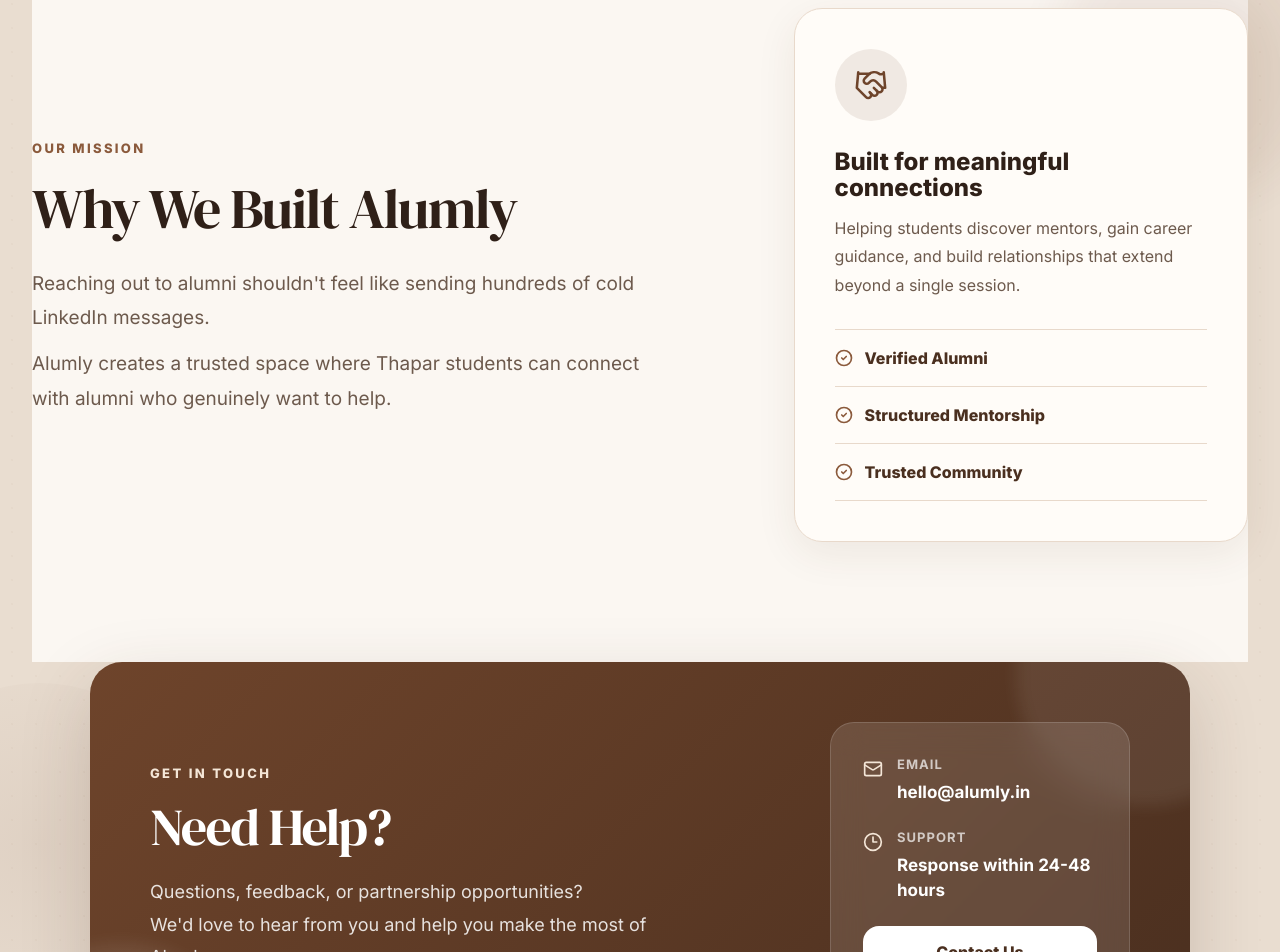
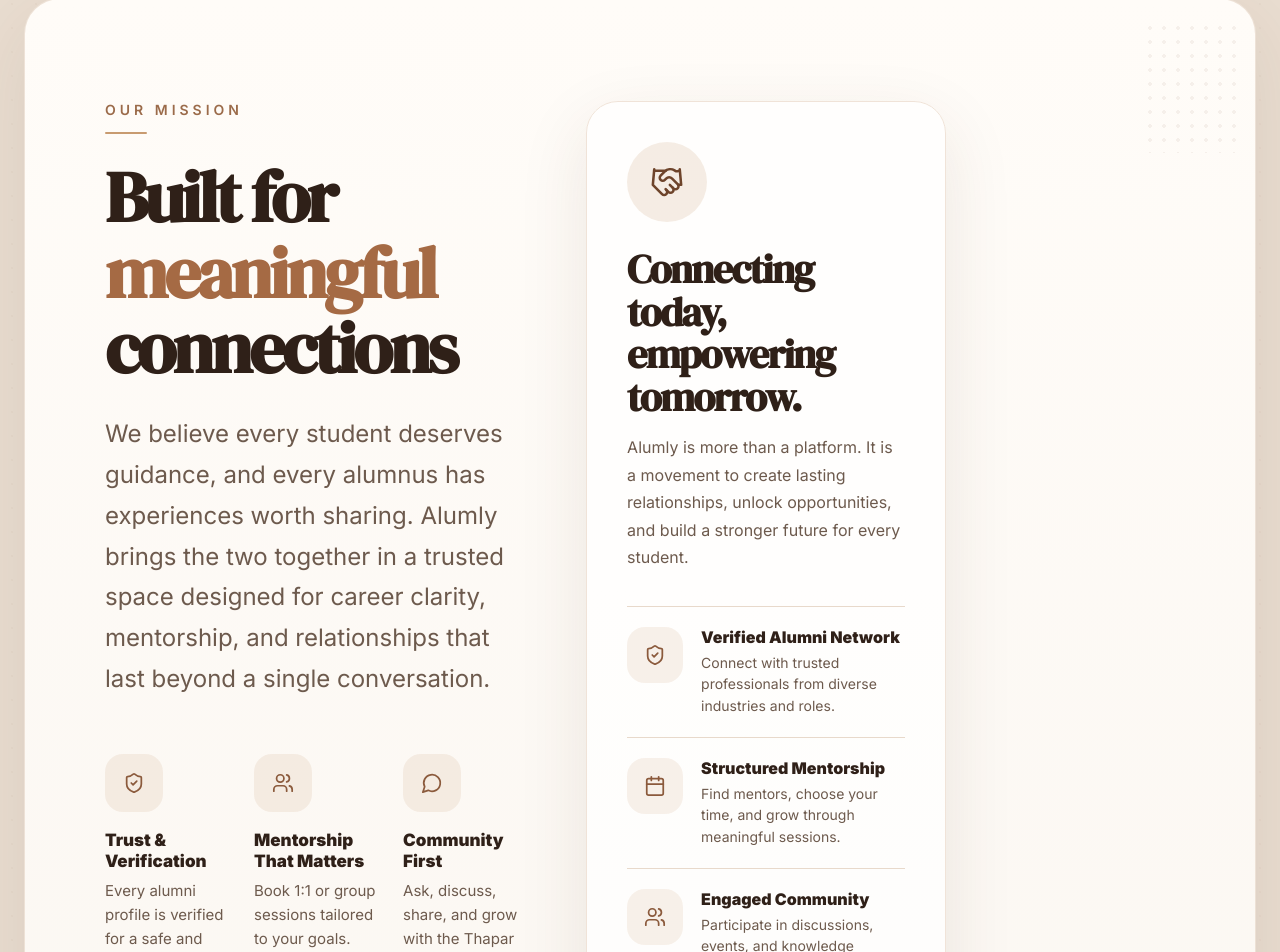
Before and after one commit to Harshita445/alumni_platform, a Next.js app in the folder frontend/: page / in a window 1280 px wide. Shown: the part 2000-2952 px from the top of the page. Built offline with nearby package versions, Linux system fonts and the light colour scheme; no server answers.

Commit message:
WIP: redesign profile dashboard and bookings flow

```diff
--- a/frontend/src/app/globals.css
+++ b/frontend/src/app/globals.css
@@ -543,70 +543,153 @@
 .mission-section {
   position: relative;
   display: grid;
-  grid-template-columns: minmax(0, 0.6fr) minmax(320px, 0.4fr);
-  gap: 80px;
-  align-items: center;
-  padding: 120px 0;
-  background: #fbf7f2;
+  width: min(1400px, calc(100vw - 48px));
+  grid-template-columns: minmax(0, 0.65fr) minmax(360px, 0.35fr);
+  gap: 56px;
+  align-items: start;
+  margin: 110px 0 0 50%;
+  overflow: hidden;
+  padding: 100px 80px;
+  border: 1px solid rgba(232, 217, 203, 0.72);
+  border-radius: 36px;
+  background: linear-gradient(180deg, #fffcf8 0%, #fbf7f2 100%);
+  box-shadow: 0 24px 80px rgba(74, 47, 31, 0.09);
+  transform: translateX(-50%);
 }
 
 .mission-copy {
-  max-width: 680px;
+  position: relative;
+  z-index: 1;
+  max-width: 830px;
+}
+
+.mission-label-wrap {
+  display: grid;
+  width: fit-content;
+  gap: 12px;
+  margin-bottom: 26px;
 }
 
 .mission-label {
   display: inline-block;
-  margin-bottom: 20px;
-  color: #8b5a3c;
-  font-size: 13px;
-  font-weight: 800;
-  letter-spacing: 0.18em;
+  color: #9b6b4a;
+  font-size: 14px;
+  font-weight: 600;
+  letter-spacing: 4px;
   text-transform: uppercase;
 }
 
+.mission-label-line {
+  width: 42px;
+  height: 2px;
+  border-radius: 999px;
+  background: #c89b70;
+}
+
 .mission-copy h2 {
-  max-width: 680px;
+  max-width: 790px;
   margin-bottom: 28px;
   color: #2f2018;
-  font-size: clamp(42px, 5vw, 56px);
-  line-height: 1.08;
+  font-size: clamp(52px, 5.6vw, 72px);
+  font-weight: 700;
+  line-height: 1.05;
+  letter-spacing: -0.045em;
 }
 
-.mission-copy p {
-  max-width: 620px;
-  color: #6d5a4d;
-  font-size: 19px;
-  line-height: 1.8;
+.mission-copy h2 span {
+  color: #a56a44;
 }
 
-.mission-copy p + p {
-  margin-top: 12px;
+.mission-lede {
+  max-width: 650px;
+  color: #6d5a4d;
+  font-size: 24px;
+  line-height: 1.7;
+}
+
+.mission-feature-row {
+  display: grid;
+  grid-template-columns: repeat(3, minmax(0, 1fr));
+  gap: 22px;
+  margin-top: 54px;
+  max-width: 820px;
+}
+
+.mission-feature {
+  min-width: 0;
+}
+
+.mission-feature-icon,
+.mission-benefit-icon {
+  display: flex;
+  align-items: center;
+  justify-content: center;
+  border-radius: 18px;
+  background: rgba(200, 155, 112, 0.14);
+  color: #8b5a3c;
+}
+
+.mission-feature-icon {
+  width: 58px;
+  height: 58px;
+  margin-bottom: 18px;
+}
+
+.mission-feature h3 {
+  margin-bottom: 8px;
+  color: #2f2018;
+  font-family: var(--font-body), sans-serif;
+  font-size: 17px;
+  font-weight: 900;
+  letter-spacing: 0;
+  line-height: 1.22;
+}
+
+.mission-feature p {
+  color: #6d5a4d;
+  font-size: 15px;
+  line-height: 1.58;
+}
+
+.mission-cta {
+  display: inline-flex;
+  min-height: 56px;
+  align-items: center;
+  justify-content: center;
+  gap: 10px;
+  margin-top: 44px;
+  padding: 0 32px;
+  border-radius: 16px;
+  background: linear-gradient(135deg, #7a4b2e, #925b38);
+  color: #fff;
+  font-weight: 800;
+  box-shadow: 0 16px 32px rgba(122, 75, 46, 0.2);
+  transition:
+    transform 180ms ease,
+    box-shadow 180ms ease,
+    background 180ms ease;
+}
+
+.mission-cta:hover {
+  transform: translateY(-3px);
+  box-shadow: 0 22px 42px rgba(122, 75, 46, 0.26);
 }
 
 .mission-card-wrap {
   position: relative;
-}
-
-.mission-blob {
-  position: absolute;
-  top: -70px;
-  right: -68px;
-  width: 260px;
-  height: 260px;
-  border-radius: 44% 56% 48% 52%;
-  background: rgba(110, 68, 43, 0.08);
-  filter: blur(24px);
-  pointer-events: none;
+  z-index: 1;
+  padding-top: 2px;
 }
 
 .mission-card {
   position: relative;
   z-index: 1;
   padding: 40px;
-  border: 1px solid #e8d9cb;
-  border-radius: 28px;
-  background: #fffcf8;
-  box-shadow: 0 12px 40px rgba(74, 47, 31, 0.08);
+  border: 1px solid #f0e3d8;
+  border-radius: 32px;
+  background: rgba(255, 255, 255, 0.75);
+  box-shadow: 0 24px 70px rgba(74, 47, 31, 0.1);
+  backdrop-filter: blur(18px);
   transition:
     transform 220ms ease,
     box-shadow 220ms ease,
@@ -620,55 +703,109 @@
 
 .mission-card:hover {
   border-color: rgba(200, 155, 112, 0.58);
-  box-shadow: 0 22px 54px rgba(74, 47, 31, 0.12);
+  box-shadow: 0 30px 80px rgba(74, 47, 31, 0.14);
 }
 
 .mission-icon {
   display: flex;
-  width: 72px;
-  height: 72px;
+  width: 80px;
+  height: 80px;
   align-items: center;
   justify-content: center;
-  margin-bottom: 28px;
+  margin-bottom: 26px;
   border-radius: 999px;
-  background: rgba(110, 68, 43, 0.1);
+  background: rgba(200, 155, 112, 0.18);
   color: #6e442b;
 }
 
 .mission-card h3 {
-  max-width: 360px;
-  margin-bottom: 14px;
+  max-width: 390px;
+  margin-bottom: 16px;
   color: #2f2018;
-  font-family: var(--font-body), sans-serif;
-  font-size: 24px;
-  font-weight: 800;
-  letter-spacing: 0;
+  font-size: 40px;
+  font-weight: 700;
+  line-height: 1.06;
+  letter-spacing: -0.04em;
 }
 
 .mission-card p {
   color: #6d5a4d;
   font-size: 16px;
-  line-height: 1.78;
+  line-height: 1.72;
 }
 
 .mission-benefits {
-  margin-top: 30px;
+  margin-top: 34px;
   border-top: 1px solid #e8d9cb;
 }
 
 .mission-benefit {
   display: flex;
-  align-items: center;
-  gap: 12px;
-  padding: 16px 0;
+  align-items: flex-start;
+  gap: 18px;
+  padding: 20px 0;
   border-bottom: 1px solid #e8d9cb;
   color: #4a2f1f;
-  font-weight: 800;
 }
 
-.mission-benefit svg {
-  color: #8b5a3c;
+.mission-benefit-icon {
+  width: 56px;
+  height: 56px;
   flex: 0 0 auto;
+}
+
+.mission-benefit strong {
+  display: block;
+  margin-bottom: 5px;
+  color: #2f2018;
+  font-size: 16px;
+  font-weight: 900;
+  line-height: 1.25;
+}
+
+.mission-benefit span {
+  display: block;
+  color: #6d5a4d;
+  font-size: 14px;
+  line-height: 1.55;
+}
+
+.mission-dots {
+  position: absolute;
+  z-index: 0;
+  width: 94px;
+  height: 132px;
+  opacity: 0.36;
+  background-image: radial-gradient(rgba(110, 68, 43, 0.18) 1.8px, transparent 1.8px);
+  background-size: 14px 14px;
+  pointer-events: none;
+}
+
+.mission-dots-top {
+  top: 22px;
+  right: 18px;
+}
+
+.mission-dots-bottom {
+  left: 47%;
+  bottom: 36px;
+  transform: rotate(90deg);
+}
+
+.mission-building {
+  position: absolute;
+  right: 12px;
+  bottom: -16px;
+  z-index: 0;
+  width: 150px;
+  height: 130px;
+  opacity: 0.055;
+  background:
+    linear-gradient(#6e442b, #6e442b) 50% 26% / 2px 52px no-repeat,
+    linear-gradient(135deg, transparent 48%, #6e442b 49%, #6e442b 51%, transparent 52%) 50% 0 / 84px 64px no-repeat,
+    repeating-linear-gradient(90deg, #6e442b 0 2px, transparent 2px 22px) 50% 80% / 108px 58px no-repeat,
+    linear-gradient(#6e442b, #6e442b) 50% 100% / 132px 2px no-repeat;
+  pointer-events: none;
 }
 
 .contact-section {
@@ -848,7 +985,14 @@
 
   .mission-section {
     gap: 44px;
-    padding: 96px 0;
+    width: min(100%, calc(100vw - 32px));
+    padding: 72px 44px;
+  }
+
+  .mission-feature-row {
+    grid-template-columns: 1fr;
+    gap: 24px;
+    margin-top: 40px;
   }
 
   .contact-card {
@@ -896,7 +1040,31 @@
   }
 
   .mission-section {
-    padding: 82px 0;
+    width: min(100%, calc(100vw - 24px));
+    margin-top: 82px;
+    padding: 54px 22px;
+    border-radius: 28px;
+  }
+
+  .mission-copy h2 {
+    font-size: 44px;
+  }
+
+  .mission-lede {
+    font-size: 18px;
+  }
+
+  .mission-card h3 {
+    font-size: 32px;
+  }
+
+  .mission-benefit {
+    gap: 14px;
+  }
+
+  .mission-benefit-icon {
+    width: 48px;
+    height: 48px;
   }
 
   .contact-section {
--- a/frontend/src/app/page.tsx
+++ b/frontend/src/app/page.tsx
@@ -2,7 +2,6 @@
 import {
   ArrowRight,
   Calendar,
-  CheckCircle2,
   Clock3,
   FileText,
   GraduationCap,
@@ -169,35 +168,96 @@
       </section>
 
       <section className="mission-section">
+        <div className="mission-dots mission-dots-top" aria-hidden="true" />
+        <div className="mission-dots mission-dots-bottom" aria-hidden="true" />
+        <div className="mission-building" aria-hidden="true" />
+
         <div className="mission-copy fade-up">
-          <span className="mission-label">Our Mission</span>
-          <h2>Why We Built Alumly</h2>
-          <p>
-            Reaching out to alumni shouldn&apos;t feel like sending hundreds of
-            cold LinkedIn messages.
+          <div className="mission-label-wrap">
+            <span className="mission-label">Our Mission</span>
+            <span className="mission-label-line" aria-hidden="true" />
+          </div>
+          <h2>
+            Built for <span>meaningful</span> connections
+          </h2>
+          <p className="mission-lede">
+            We believe every student deserves guidance, and every alumnus has
+            experiences worth sharing. Alumly brings the two together in a
+            trusted space designed for career clarity, mentorship, and
+            relationships that last beyond a single conversation.
           </p>
-          <p>
-            Alumly creates a trusted space where Thapar students can connect
-            with alumni who genuinely want to help.
-          </p>
+
+          <div className="mission-feature-row">
+            {[
+              {
+                Icon: ShieldCheck,
+                title: "Trust & Verification",
+                description: "Every alumni profile is verified for a safe and reliable space.",
+              },
+              {
+                Icon: Users,
+                title: "Mentorship That Matters",
+                description: "Book 1:1 or group sessions tailored to your goals.",
+              },
+              {
+                Icon: MessageCircle,
+                title: "Community First",
+                description: "Ask, discuss, share, and grow with the Thapar community.",
+              },
+            ].map(({ Icon, title, description }) => (
+              <article className="mission-feature" key={title}>
+                <div className="mission-feature-icon">
+                  <Icon size={22} strokeWidth={1.9} aria-hidden="true" />
+                </div>
+                <h3>{title}</h3>
+                <p>{description}</p>
+              </article>
+            ))}
+          </div>
+
+          <Link className="mission-cta" href="/register">
+            Join the Alumly Community
+            <ArrowRight size={18} strokeWidth={2.2} aria-hidden="true" />
+          </Link>
         </div>
 
         <div className="mission-card-wrap fade-up">
-          <div className="mission-blob" aria-hidden="true" />
           <article className="mission-card">
             <div className="mission-icon">
               <Handshake size={34} strokeWidth={1.8} aria-hidden="true" />
             </div>
-            <h3>Built for meaningful connections</h3>
+            <h3>Connecting today, empowering tomorrow.</h3>
             <p>
-              Helping students discover mentors, gain career guidance, and
-              build relationships that extend beyond a single session.
+              Alumly is more than a platform. It is a movement to create lasting
+              relationships, unlock opportunities, and build a stronger future
+              for every student.
             </p>
             <div className="mission-benefits">
-              {["Verified Alumni", "Structured Mentorship", "Trusted Community"].map((benefit) => (
-                <div className="mission-benefit" key={benefit}>
-                  <CheckCircle2 size={18} strokeWidth={2.2} aria-hidden="true" />
-                  <span>{benefit}</span>
+              {[
+                {
+                  Icon: ShieldCheck,
+                  title: "Verified Alumni Network",
+                  description: "Connect with trusted professionals from diverse industries and roles.",
+                },
+                {
+                  Icon: Calendar,
+                  title: "Structured Mentorship",
+                  description: "Find mentors, choose your time, and grow through meaningful sessions.",
+                },
+                {
+                  Icon: Users,
+                  title: "Engaged Community",
+                  description: "Participate in discussions, events, and knowledge sharing.",
+                },
+              ].map(({ Icon, title, description }) => (
+                <div className="mission-benefit" key={title}>
+                  <div className="mission-benefit-icon">
+                    <Icon size={22} strokeWidth={1.9} aria-hidden="true" />
+                  </div>
+                  <div>
+                    <strong>{title}</strong>
+                    <span>{description}</span>
+                  </div>
                 </div>
               ))}
             </div>
```
